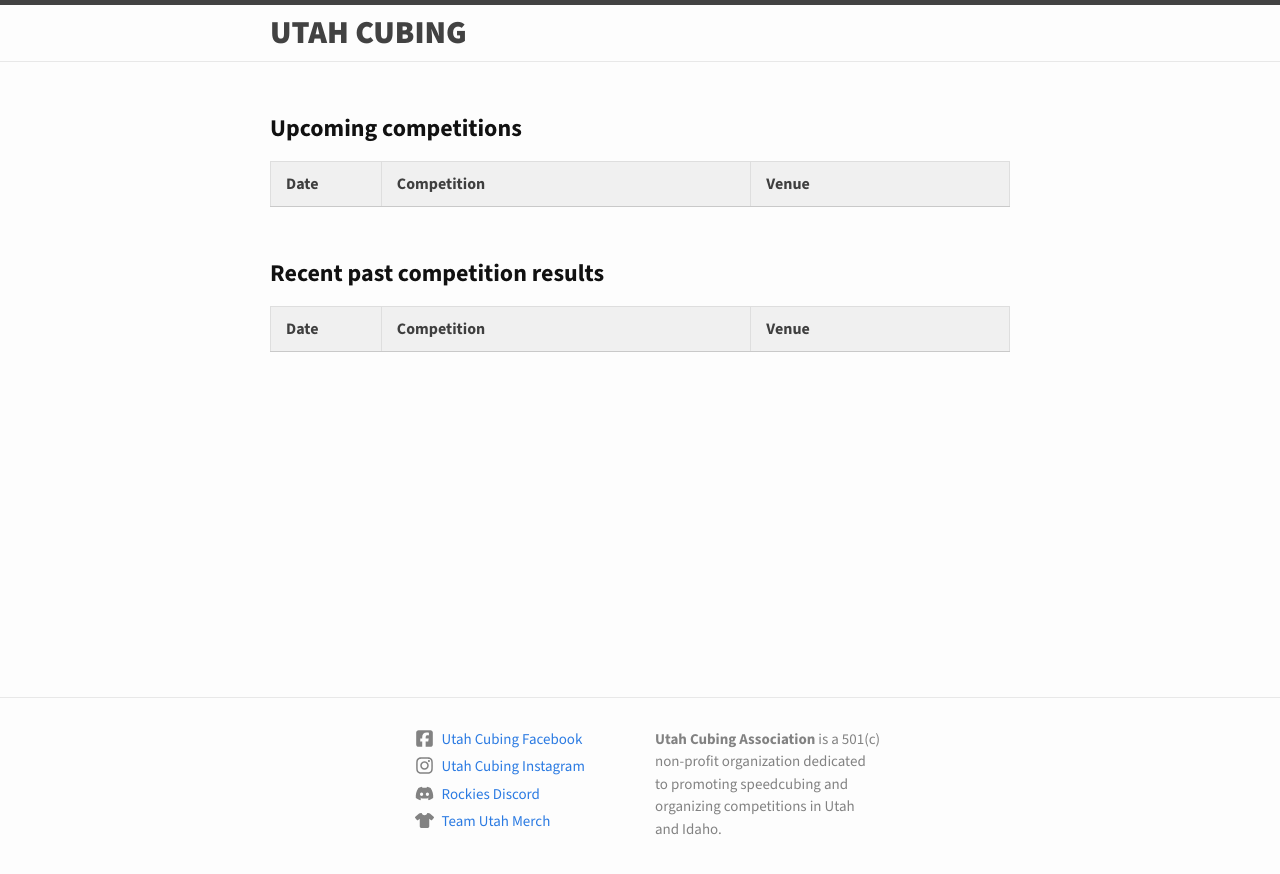
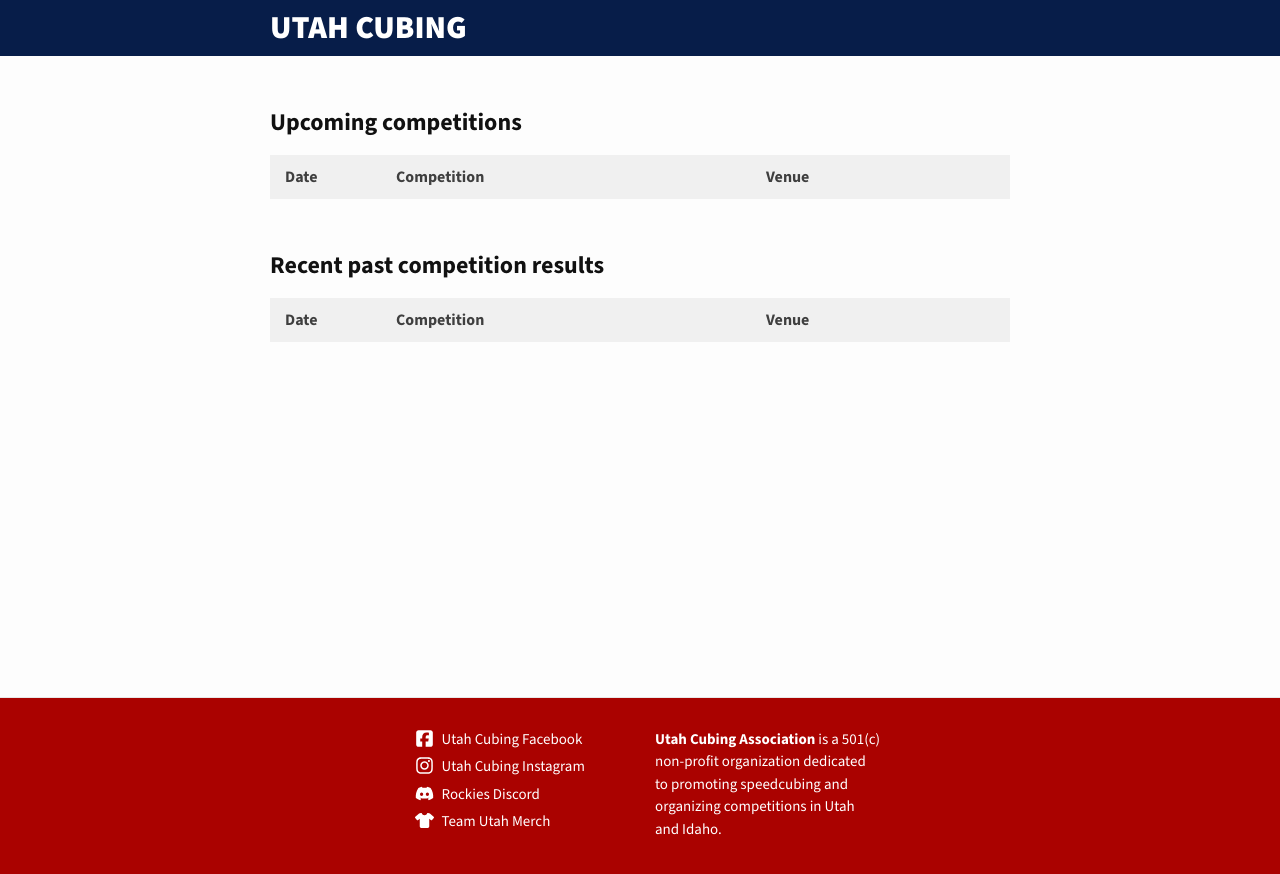
Before and after one commit to joeyday/utahcubing.org, a Jekyll site: the page built from index.md, in a window 1280 px wide. Shown: the top 874 px of the page. Built offline with Jekyll 4.4.1, drawn with Linux system fonts in a browser that asks for light colours; some web fonts are replaced.

Commit message:
Better style, time bug fix
The site was running in UTC so it thought it was tomorrow when it was still today. I fixed it so it should run in Mountain Time now.

```diff
--- a/_includes/head.html
+++ b/_includes/head.html
@@ -3,7 +3,7 @@
   <meta http-equiv="X-UA-Compatible" content="IE=edge">
   <meta name="viewport" content="width=device-width, initial-scale=1">
   {%- seo -%}
-  <link rel="stylesheet" href="{{ "/assets/main.css?v=14" | relative_url }}">
+  <link rel="stylesheet" href="{{ "/assets/main.css?v=15" | relative_url }}">
   {%- feed_meta -%}
   {%- if jekyll.environment == 'production' and site.google_analytics -%}
     {%- include google-analytics.html -%}
--- a/_layouts/home.html
+++ b/_layouts/home.html
@@ -37,4 +37,4 @@ layout: default
   window.supplementalData = {{ site.data.supplemental_data | jsonify }};
 </script>
 
-<script src="assets/script.js?v=14" type="text/javascript"></script>
+<script src="assets/script.js?v=15" type="text/javascript"></script>
--- a/_sass/minima.scss
+++ b/_sass/minima.scss
@@ -1,20 +1,31 @@
+/* Rubik's official brand colors:
+   https://colorpeek.com/#f58923,007ac2,fee63f,40b652,ed263f */
+
+/* Official Utah state flag colors:
+   https://colorpeek.com/#071d49,ffffff,aa0200,ffb81d */
+
 @charset "utf-8";
 
 // Define defaults for each variable.
 
-$base-font-family: source-sans-3, sans-serif;
-$base-font-size:   16px !default;
-$base-font-weight: 400 !default;
-$bold-font-weight: 700 !default;
-$black-font-weight: 900 !default;
-$small-font-size:  $base-font-size * 0.875 !default;
-$base-line-height: 1.5 !default;
+$base-font-family:	source-sans-3, sans-serif;
+$base-font-size:	16px !default;
+$base-font-weight:	400 !default;
+$bold-font-weight:	700 !default;
+$black-font-weight:	900 !default;
+$small-font-size:	$base-font-size * 0.875 !default;
+$base-line-height:	1.5 !default;
 
-$spacing-unit:     30px !default;
+$spacing-unit:		30px !default;
 
-$text-color:       #111 !default;
-$background-color: #fdfdfd !default;
-$brand-color:      #2a7ae2 !default;
+$text-color:		#111 !default;
+$background-color:	#fdfdfd !default;
+$brand-color:		#2a7ae2 !default;
+
+$state-flag-red:  	#aa0200 !default;
+$state-flag-yellow:	#ffb81d !default;
+$state-flag-blue:	#071d49 !default;
+$state-flag-white:	#ffffff !default;
 
 $grey-color:       #828282 !default;
 $grey-color-light: lighten($grey-color, 40%) !default;
@@ -97,6 +108,26 @@ $baseurl:		   '';
 // Import partials.
 @import "minima/base", "minima/layout", "minima/syntax-highlighting";
 
+
+header.site-header {
+	border: none;
+	background: $state-flag-blue;
+	color: $state-flag-white;
+
+	a.site-title {
+		color: $state-flag-white;
+
+		&:visited {
+			color: $state-flag-white;
+		}
+
+		&:hover {
+			text-decoration: none;
+			border-bottom: 1px $state-flag-white solid;
+		}
+	}
+}
+
 main.page-content {
 	padding-top: 0;
 }
@@ -122,7 +153,7 @@ div#today {
 			display: block;
 			padding: 1em 1.5em;
 			text-indent: none;
-			background: gray;
+			background: $state-flag-blue;
 			border-radius: 0.5em;
 			color: white;
 			text-align: center;
@@ -146,9 +177,20 @@ div#today {
 	}
 }
 
-td {
+table {
+	border: none;
+}
+
+table th {
+	border: none;
+}
+
+table td {
     vertical-align: top;
     word-wrap: break-word;
+    border-left: none;
+    border-right: none;
+    border-bottom: none;
 }
 
 .event-icon {
@@ -203,6 +245,14 @@ span.registration-closed { color: red }
     }
 }
 
+footer {
+	background: $state-flag-red;
+
+	.footer-col-wrapper {
+		color: $state-flag-white;
+	}
+}
+
 .footer-col-wrapper {
 	@media (min-width: 600px) {
 		margin-left: auto;
@@ -217,7 +267,21 @@ span.registration-closed { color: red }
 	}
 }
 
+footer a {
+	color: $state-flag-white;
+
+	&:visited,
+	&:hover {
+		color: $state-flag-white;
+	}
+}
+
 .svg-icon {
 	width: 19px;
 	height: 19px;
+	fill: $state-flag-white;
 }
+
+nav.site-nav {
+	display: none !important;
+}
--- a/assets/script.js
+++ b/assets/script.js
@@ -2,7 +2,7 @@ const supplementalData = window.supplementalData
 
 let params = new URLSearchParams(document.location.search)
 let today = params.get("today")
-if (!today) today = new Date().toJSON().slice(0, 10)
+if (!today) today = new Date().toLocaleDateString('en-CA', { timeZone: "America/Denver" })
 let fourMonthsAgo = getDaysAgo(today, 120)
 
 let base_url = 'https://raw.githubusercontent.com/robiningelbrecht'
```
